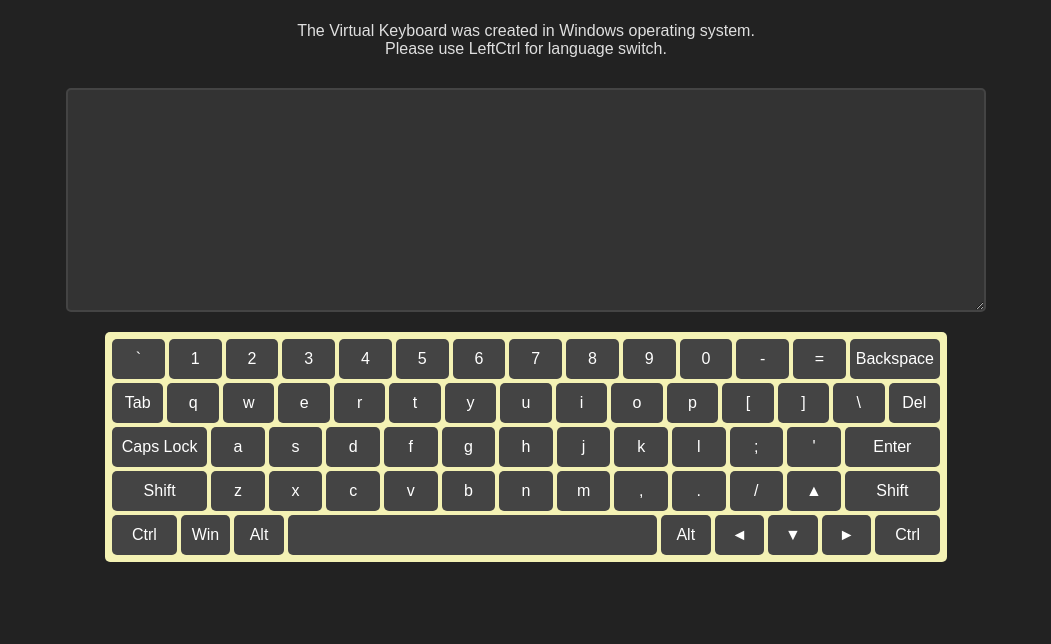
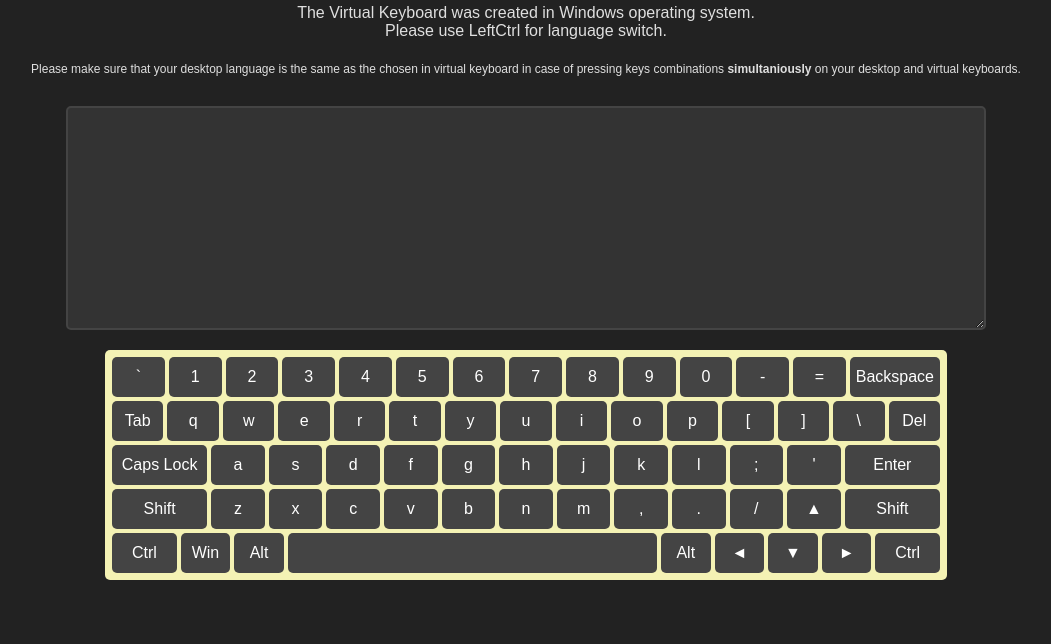
Before and after one commit to Kate-Shepel/virtual-keyboard, a website: page index.html in a window 1280 px wide. Shown: the part 156-800 px from the top of the page, without its empty margins (114-1165 px from the left). Drawn offline with Linux system fonts and the light colour scheme.

Commit message:
feat: add additional info to body and add options to getKeyChar function for adding text to textarea

```diff
--- a/script.js
+++ b/script.js
@@ -6,6 +6,10 @@ const introInfo = document.createElement('p');
 introInfo.innerHTML = 'The Virtual Keyboard was created in Windows operating system. <br> Please use LeftCtrl for language switch.';
 introInfo.classList.add('intro-info');
 document.body.append(introInfo);
+const additionalInfo = document.createElement('p');
+additionalInfo.innerHTML = 'Please make sure that your desktop language is the same as the chosen in virtual keyboard in case of pressing keys combinations <b>simultaniously</b> on your desktop and virtual keyboards.';
+additionalInfo.classList.add('additional-info');
+document.body.append(additionalInfo);
 const inputField = document.createElement('textarea');
 inputField.id = 'inputField';
 inputField.classList.add('input-field');
@@ -99,13 +103,15 @@ function getKeyChar(keyCode) {
   if (!keyData) return '';
 
   if (lang === 'eng') {
+    if (caps && shift) return keyData[6];
     if (caps && !shift) return keyData[1];
     if (!caps && shift) return keyData[2];
-    if (caps && shift) return keyData[0];
+    if (!caps && !shift) return keyData[0];
   } else if (lang === 'rus') {
+    if (caps && shift) return keyData[7];
     if (caps && !shift) return keyData[4];
     if (!caps && shift) return keyData[5];
-    if (caps && shift) return keyData[3];
+    if (!caps && !shift) return keyData[3];
   }
 
   return keyData[0];
@@ -320,3 +326,19 @@ function handleKeyUp(event) {
 
 document.addEventListener('keydown', handleKeyDown);
 document.addEventListener('keyup', handleKeyUp);
+
+/*inputField.addEventListener("keydown", function (event) {
+  switch (event.key) {
+    case "Enter":
+      event.preventDefault();
+      // Ваш код для обработки нажатия клавиши Enter
+      break;
+    case "Tab":
+      event.preventDefault();
+      // Ваш код для обработки нажатия клавиши Tab
+      break;
+    default:
+      // Ваш код для обработки остальных клавиш, если необходимо
+      break;
+  }
+});*/
--- a/style.css
+++ b/style.css
@@ -16,6 +16,13 @@
 .intro-info {
   color: rgb(223, 223, 223);
   text-align: center;
+  margin-bottom: 10px;
+}
+
+.additional-info {
+  color: rgb(223, 223, 223);
+  text-align: center;
+  font-size: 12px;
   margin-bottom: 30px;
 }
 
```
